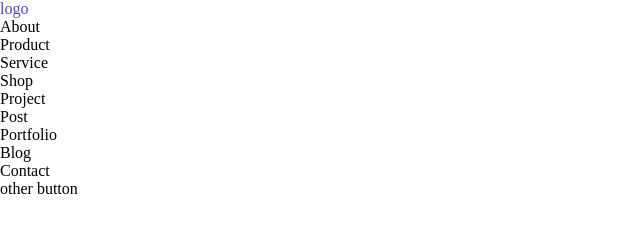
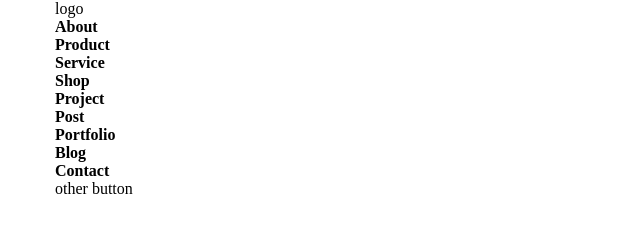
Before and after one commit to borkrit/Itech, a website built with Vite: page index.html in a window 1280 px wide. Shown: the whole page, without its empty margins (0-640 px from the left). Built offline with nearby package versions, Linux system fonts and the light colour scheme.

Commit message:
UPD: scss links, variables, layout

```diff
--- a/index.html
+++ b/index.html
@@ -1,31 +1,42 @@
 <!DOCTYPE html>
 <html lang="en">
+
 <head>
   <meta charset="UTF-8" />
   <meta name="viewport" content="width=device-width, initial-scale=1.0" />
   <link rel="stylesheet" href="style.scss">
   <title>Vite App</title>
 </head>
+
 <body>
   <header class="header">
+    <div class="container">
       <a href="" class="logo">logo</a>
-      <nav>
-        <ul>
-          <li><a href="./pages/about/index.html">About</a></li>
-          <li><a href="./pages/product/index.html"  >Product</a></li>
-          <li><a href="./pages/service/index.html">Service</a></li>
-          <li><a href="./pages/shop/index.html">Shop</a></li>
-          <li><a href="./pages/project/index.html">Project</a></li>
-          <li><a href="./pages/post/index.html">Post</a></li>
-          <li><a href="./pages/portfolio/index.html">Portfolio</a></li>
-          <li><a href="./pages/blog/index.html">Blog</a></li>
-          <li><a href="./pages/contact/index.html">Contact</a></li>
+      <nav class="header__menu meny">
+        <ul class="menu__body">
+          <li class="menu__item"><a class="menu__link link" href="./pages/about/index.html">About</a></li>
+          <li class="menu__item"><a class="menu__link link" href="./pages/product/index.html">Product</a></li>
+          <li class="menu__item"><a class="menu__link link" href="./pages/service/index.html">Service</a></li>
+          <li class="menu__item"><a class="menu__link link" href="./pages/shop/index.html">Shop</a></li>
+          <li class="menu__item"><a class="menu__link link" href="./pages/project/index.html">Project</a></li>
+          <li class="menu__item"><a class="menu__link link" href="./pages/post/index.html">Post</a></li>
+          <li class="menu__item"><a class="menu__link link" href="./pages/portfolio/index.html">Portfolio</a></li>
+          <li class="menu__item"><a class="menu__link link" href="./pages/blog/index.html">Blog</a></li>
+          <li class="menu__item"><a class="menu__link link" href="./pages/contact/index.html">Contact</a></li>
         </ul>
       </nav>
       <div>
         other button
       </div>
+    </div>
   </header>
+  <main>
+    <div class="container"></div>
+  </main>
+  <footer>
+    <div class="container"></div>
+  </footer>
 
 </body>
+
 </html>
--- a/styles/global.scss
+++ b/styles/global.scss
@@ -1,2 +1,3 @@
 @use './colors';
-@use'./links'
+@use'./links';
+@use './layout';
--- /dev/null
+++ b/styles/layout.scss
@@ -0,0 +1,25 @@
+@use 'variables' as v;
+
+header,main,footer{
+    display: flex;
+    flex-direction: column;
+    justify-content: center;
+    align-items: center;
+}
+
+.container{
+    width: 100%;
+
+    @media (min-width: v.$bigger-mobile) {
+        width: 540px;
+    }
+    @media (min-width: v.$tablet) {
+        width: 720px;
+    }
+    @media (min-width: v.$desktop) {
+        width: 1170px;
+    }
+    @media (min-width: v.$bigger-desktop ) {
+        width: 1320px;
+    }
+}
--- a/styles/links.scss
+++ b/styles/links.scss
@@ -1,5 +1,7 @@
-a{
+.link{
     color: var(--black-color);
+    font-weight: 700;
+    transition: var(--transition);
 
     &:hover{
         color: var(--violett-color);
--- /dev/null
+++ b/styles/variables.scss
@@ -0,0 +1,10 @@
+// breakpoints
+$bigger-mobile: 576px;
+$tablet: 768px;
+$desktop: 1200px;
+$bigger-desktop: 1400px;
+
+
+:root {
+  --transition: 0.3s;
+}
```
Also changed, not shown: style.scss (line endings or trailing spaces). Lines whose indentation alone changed are shown as unchanged.
